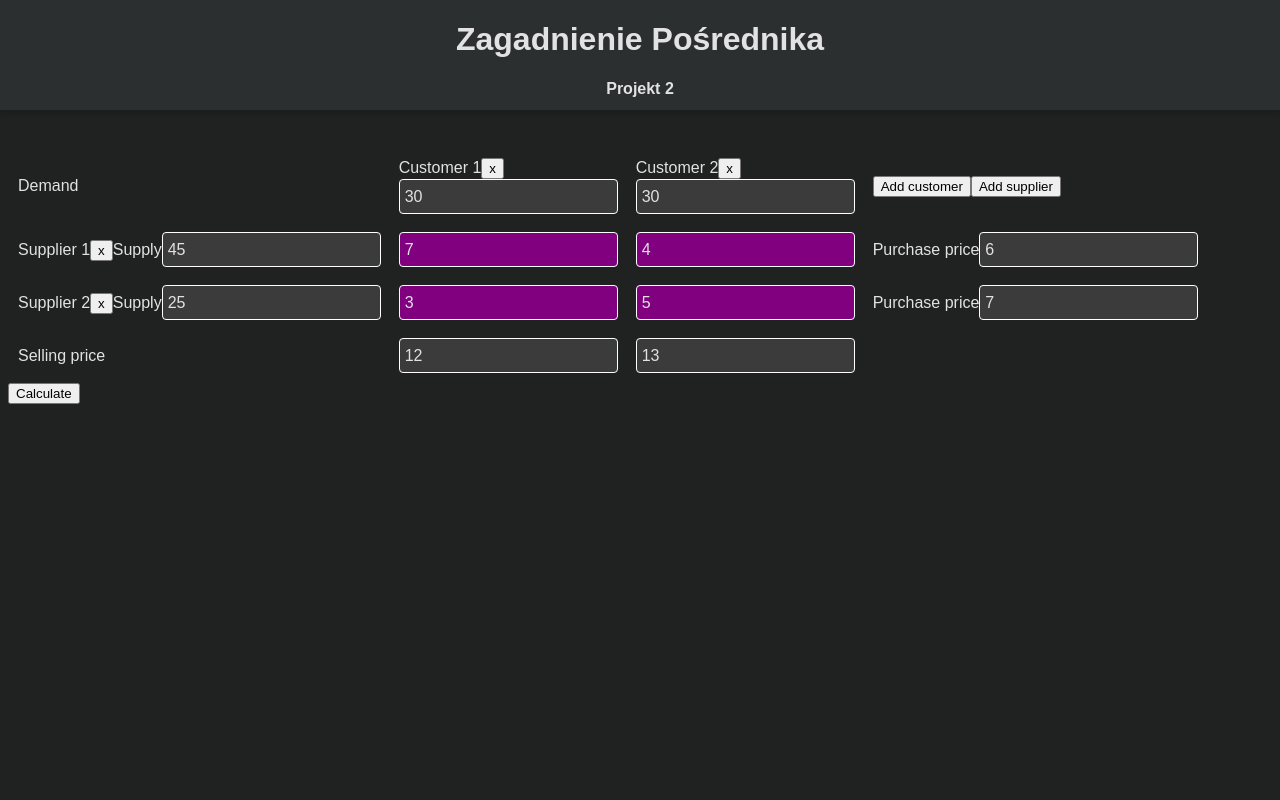
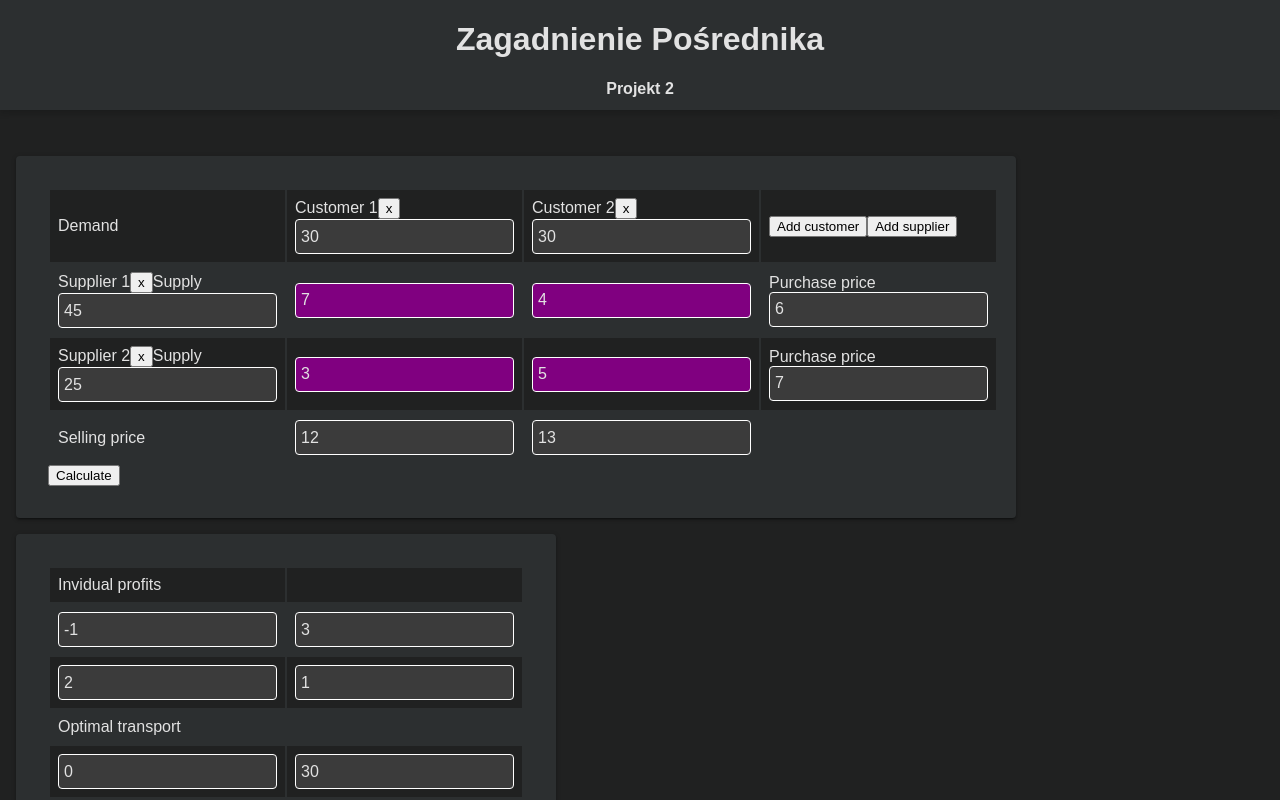
Before and after one commit to szymonborda/boil-cwp, a React (Vite) app: page /projekt2 in a window 1280 px wide. Both pictures are taken after a click on the button "Calculate". Shown: the top 800 px of the page. Built offline with nearby package versions, Linux system fonts and the light colour scheme.

Commit message:
Update UI to show result

```diff
--- a/src/pages/Projekt2/Projekt2.tsx
+++ b/src/pages/Projekt2/Projekt2.tsx
@@ -4,6 +4,7 @@ import { MiddlemanIssueInputData, MiddlemanIssueOutputData } from './types';
 import calculateMiddlemanIssue from './middleman';
 
 function Projekt2() {
+  const [isCalculated, setIsCalculated] = useState(false);
   const [inputData, setInputData] = useState<MiddlemanIssueInputData>({
     suppliers: [
       {
@@ -72,6 +73,7 @@ function Projekt2() {
     const output = calculateMiddlemanIssue(structuredClone(inputData));
     console.log(output);
     setOutputData(output);
+    setIsCalculated(true);
   };
   return (
     <div className="projekt2">
@@ -80,6 +82,7 @@ function Projekt2() {
         <h4>Projekt 2</h4>
       </div>
       <div className="panelContainer">
+        <div className="panel">
           <table>
             <tbody>
               <tr>
@@ -192,6 +195,57 @@ function Projekt2() {
 
           </div>
         </div>
+        {isCalculated
+          ? (
+            <div className="panel">
+              <table>
+                <tbody>
+                  <tr>
+                    <td>Invidual profits</td>
+                    <td />
+                  </tr>
+
+                  {outputData.individualProfits.map((profitLine) => (
+                    <tr>
+                      {profitLine.map((profit) => (
+                        <td>
+                          <input type="number" value={profit} disabled />
+                        </td>
+                      ))}
+                    </tr>
+                  ))}
+                  <tr>
+                    <td>Optimal transport</td>
+                    <td />
+                  </tr>
+                  {outputData.optimalTransport.map((optiLine) => (
+                    <tr>
+                      {optiLine.map((opti) => (
+                        <td>
+                          <input type="number" value={opti} disabled />
+                        </td>
+                      ))}
+                    </tr>
+                  ))}
+                  <tr>
+                    <td>Total cost</td>
+                    <td>{outputData.totalCost}</td>
+                  </tr>
+                  <tr>
+                    <td>Income</td>
+                    <td>{outputData.income}</td>
+                  </tr>
+                  <tr>
+                    <td>Profit</td>
+                    <td>{outputData.profit}</td>
+                  </tr>
+                </tbody>
+              </table>
+            </div>
+          )
+          : null}
+      </div>
+
     </div>
   );
 }
--- a/src/pages/Projekt2/middleman.ts
+++ b/src/pages/Projekt2/middleman.ts
@@ -17,11 +17,7 @@ export default function calculateMiddlemanIssue(input: MiddlemanIssueInputData):
 
   for (let i = 0; i < numCustomers; i += 1) {
     totalDemand += customers[i].demand;
-  }
-
-  // Initialize arrays to store intermediate results
-  const individualProfits: number[][] = [];
-  const optimalTransport: number[][] = [];
+  } let individualProfits: number[][] = []; let optimalTransport: number[][] = [];
 
   // Calculate individual profits and initialize optimal transport with zeros
   for (let i = 0; i < numSuppliers; i += 1) {
@@ -118,6 +114,19 @@ export default function calculateMiddlemanIssue(input: MiddlemanIssueInputData):
       income += sellingPrice * transportQuantity;
     }
   }
+  // Delete dummy results
+  individualProfits = individualProfits.map((subArr) => {
+    if (subArr.length > 0) {
+      subArr.pop();
+    }
+    return subArr;
+  });
+  optimalTransport = optimalTransport.map((subArr) => {
+    if (subArr.length > 0) {
+      subArr.pop();
+    }
+    return subArr;
+  });
 
   // Calculate profit
   const profit = income - totalCost;
```
Lines whose indentation alone changed are shown as unchanged.
